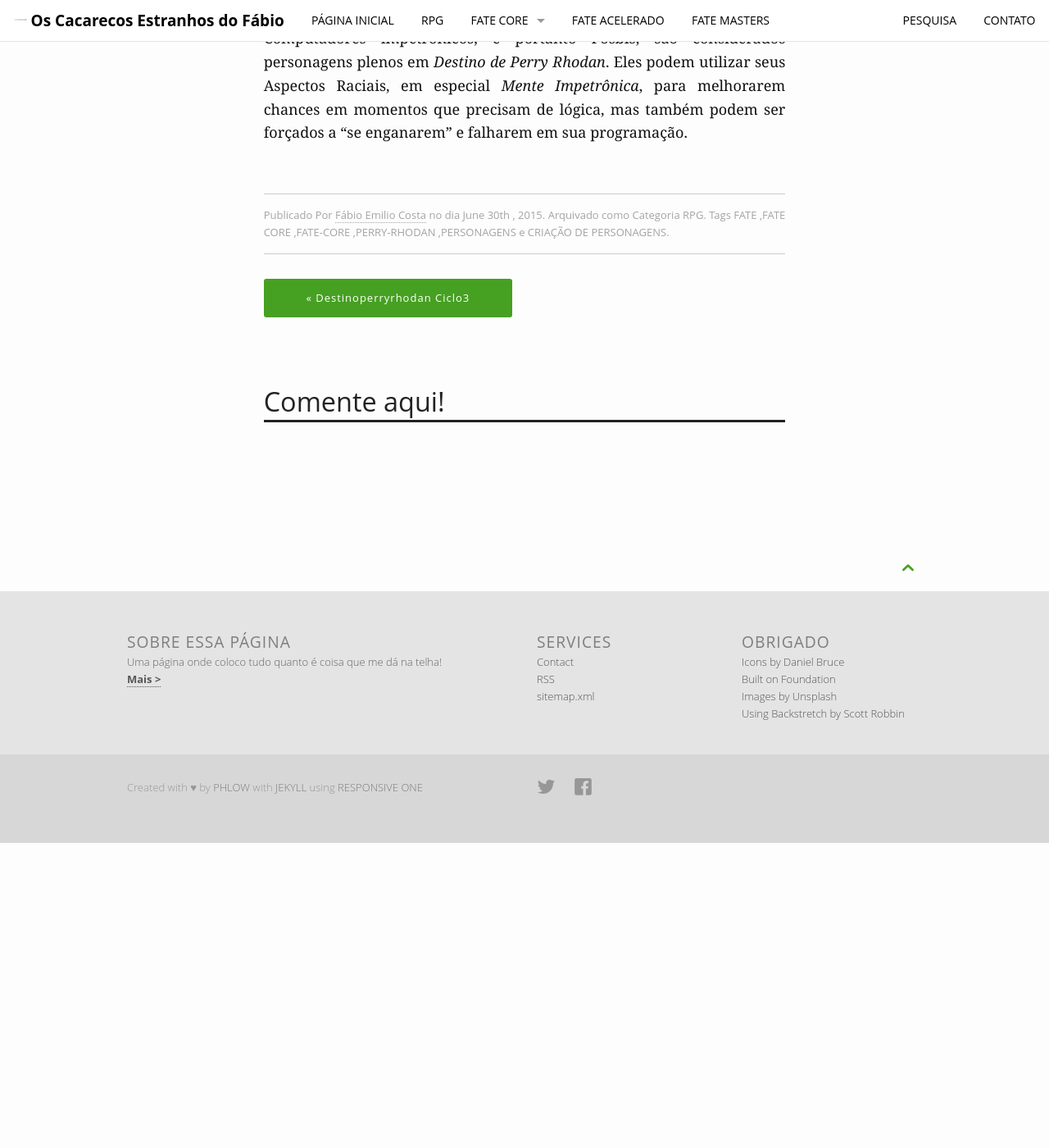
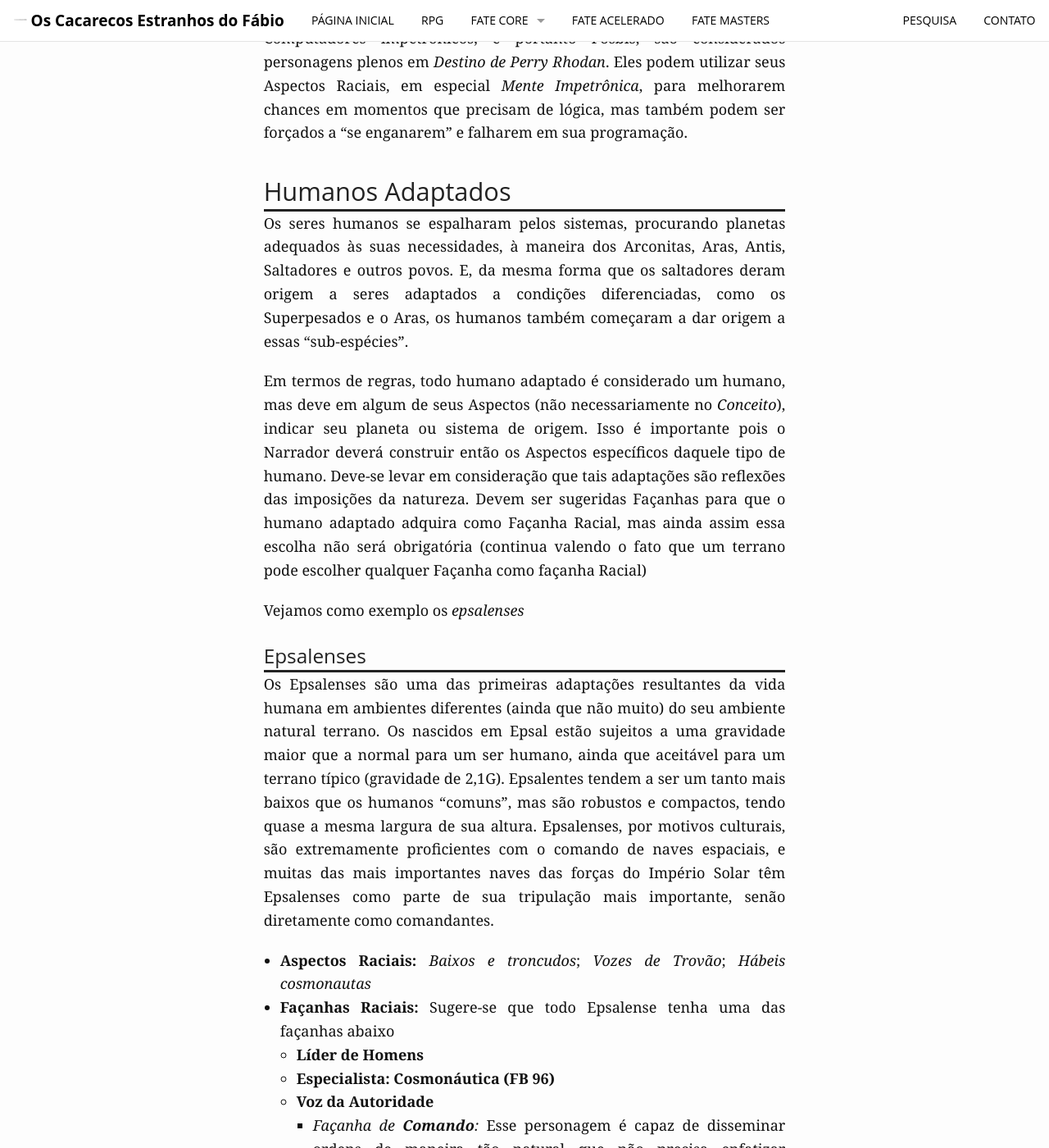
Before and after one commit to fabiocosta0305/fabiocosta0305.github.io-old, a Jekyll site: the page built from _posts/RPG/PerryRhodan/2015-06-30-DestinoPerryRhodan-Ciclo3-CriacaoPersonagens.md, in a window 1280 px wide and 1400 px high, scrolled down 5323 px. Shown: the whole window at 82% size. Built offline with Jekyll 4.4.1, drawn with Linux system fonts in a browser that asks for light colours; comment, search, counter and statistics services are not loaded; before the commit the page ends 6351 px from its top, so only the background shows below that; some of the changed text lies outside the part shown.

Commit message:
Adicionadas Regras para Humanos Adaptados e criado regras para os Epsalenses

```diff
--- a/_posts/RPG/PerryRhodan/2015-06-30-DestinoPerryRhodan-Ciclo3-CriacaoPersonagens.md
+++ b/_posts/RPG/PerryRhodan/2015-06-30-DestinoPerryRhodan-Ciclo3-CriacaoPersonagens.md
@@ -203,3 +203,55 @@ personagens plenos em  *Destino de Perry Rhodan*.  Eles podem utilizar
 seus  Aspectos   Raciais,  em   especial  *Mente   Impetrônica*,  para
 melhorarem  chances em  momentos que  precisam de  lógica, mas  também
 podem ser forçados a "se enganarem" e falharem em sua programação.
+
+#### Humanos Adaptados
+
+Os  seres humanos  se espalharam  pelos sistemas,  procurando planetas
+adequados às suas necessidades, à  maneira dos Arconitas, Aras, Antis,
+Saltadores e outros  povos. E, da mesma forma que  os saltadores deram
+origem  a   seres  adaptados   a  condições  diferenciadas,   como  os
+Superpesados e  o Aras,  os humanos  também começaram  a dar  origem a
+essas "sub-espécies".
+
+Em termos de regras, todo humano adaptado é considerado um humano, mas
+deve em  algum de seus  Aspectos (não necessariamente  no *Conceito*),
+indicar seu  planeta ou sistema de  origem.  Isso é importante  pois o
+Narrador deverá  construir então os Aspectos  específicos daquele tipo
+de  humano. Deve-se  levar  em consideração  que  tais adaptações  são
+reflexões  das imposições  da natureza.  Devem ser  sugeridas Façanhas
+para  que o  humano adaptado  adquira como  Façanha Racial,  mas ainda
+assim essa escolha  não será obrigatória (continua valendo  o fato que
+um terrano pode escolher qualquer Façanha como façanha Racial)
+
+Vejamos como exemplo os *epsalenses*
+
+##### Epsalenses
+
+Os Epsalenses  são uma  das primeiras  adaptações resultantes  da vida
+humana em ambientes  diferentes (ainda que não muito)  do seu ambiente
+natural terrano. Os  nascidos em Epsal estão sujeitos  a uma gravidade
+maior que  a normal para  um ser humano,  ainda que aceitável  para um
+terrano típico (gravidade  de 2,1G). Epsalentes tendem a  ser um tanto
+mais baixos  que os  humanos "comuns", mas  são robustos  e compactos,
+tendo quase  a mesma  largura de sua  altura. Epsalenses,  por motivos
+culturais,  são  extremamente  proficientes  com o  comando  de  naves
+espaciais, e muitas  das mais importantes naves das  forças do Império
+Solar têm  Epsalenses como  parte de  sua tripulação  mais importante,
+senão diretamente como comandantes.
+
+- **Aspectos  Raciais:**  *Baixos  e troncudos*;  *Vozes  de  Trovão*;
+  *Hábeis cosmonautas*
+- **Façanhas  Raciais:** Sugere-se  que todo  Epsalense tenha  uma das
+  façanhas abaixo
+  - **Líder de Homens**
+  - **Especialista: Cosmonáutica (FB 96)**
+  - **Voz da Autoridade**
+    - _Façanha de **Comando**:_ Esse  personagem é capaz de disseminar
+      ordens  de  maneira  tão   natural  que  não  precisa  enfatizar
+      necessariamente sua autoridade: Algo em  sua voz o faz. Todos os
+      personagens que sejam capazes de  o ouvir (normalmente um número
+      de Zonas igual a seu nível  de Comando) podem *Agir em Conjunto*
+      com  o  personagem  para  melhorar  as  chances  de  sucesso  do
+      mesmo. Por outro lado, ele pode  repassar para outro os bônus de
+      *Agir  em  Conjunto*  se  for interessante,  com  um  teste  bem
+      sucedido de *Comando __Razoável (+2)__*
```
